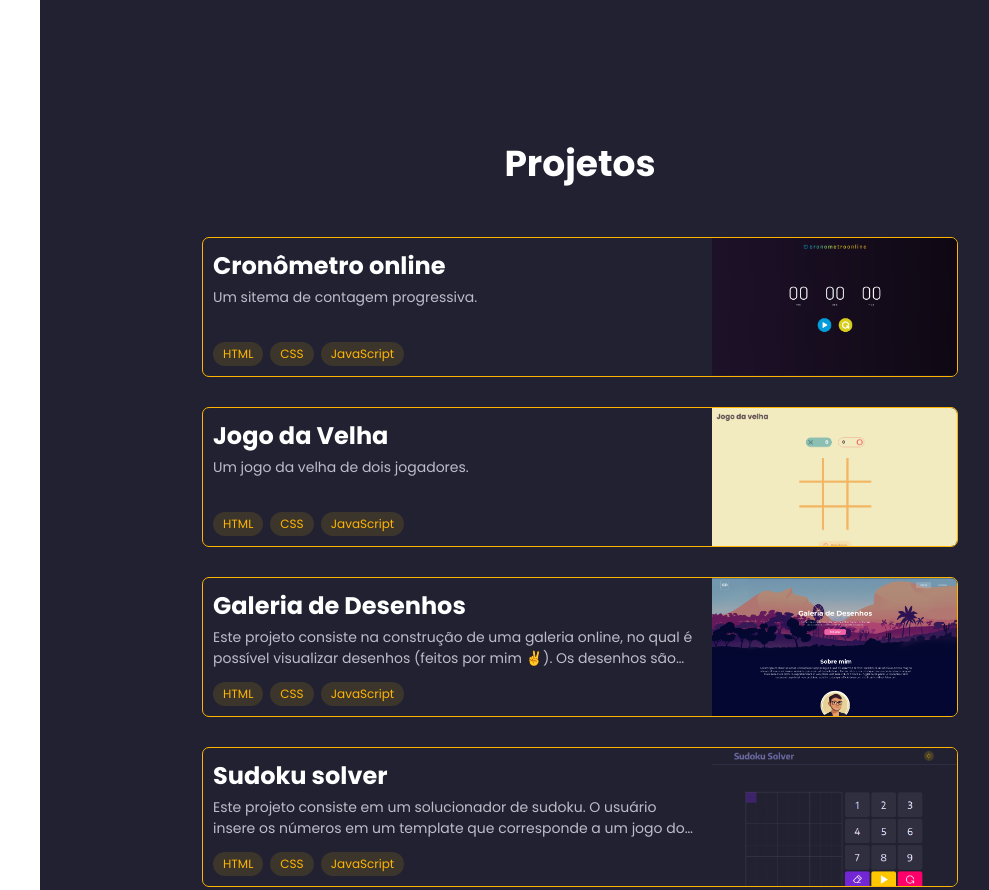
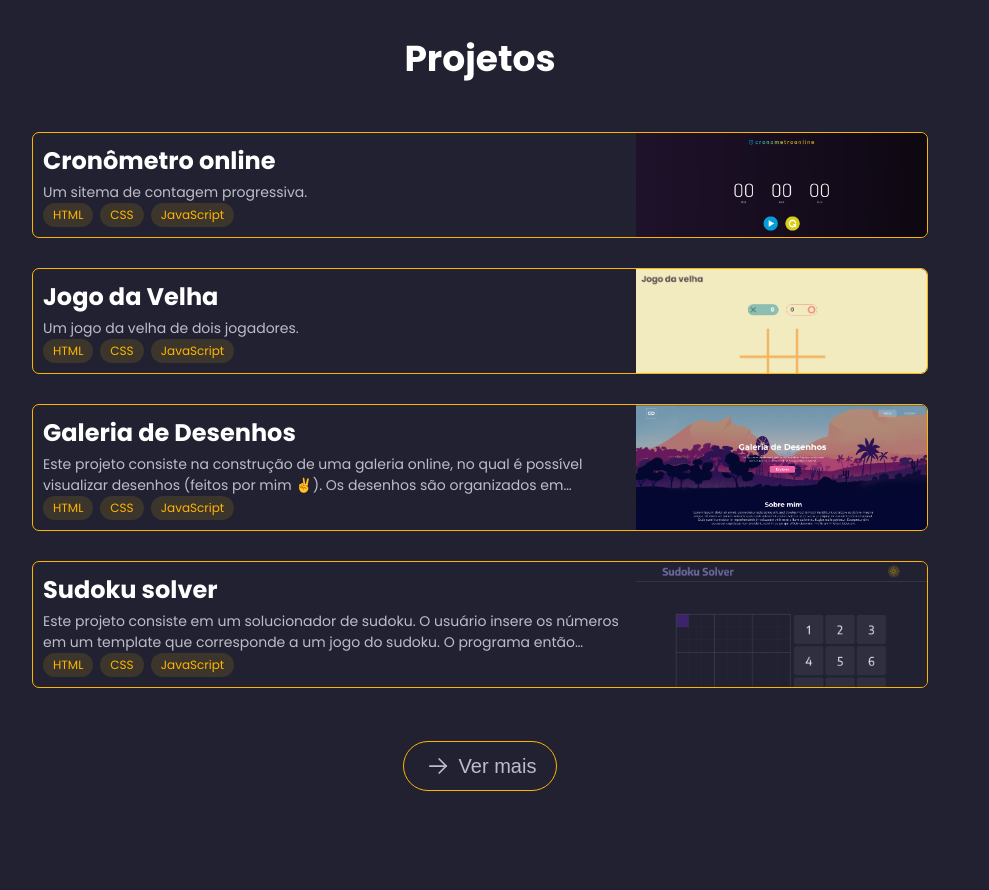
Before and after one commit to Eric-Eduardo/Portif-lio, a plain HTML site: page index.html in a window 1280 px wide. Shown: the part 1820-2710 px from the top of the page, without its empty margins (160-1149 px from the left). Drawn offline with Linux system fonts and the light colour scheme.

Commit message:
Correção problema dos cards e redimensionamento da página

```diff
--- a/css/style.css
+++ b/css/style.css
@@ -314,7 +314,7 @@ h2.title {
 
 .card {
     display: flex;
-    height: 140px;
+    /* height: 140px; */
     border: 1px solid #ffb500;
     border-radius: 7px;
     overflow: hidden;
@@ -351,6 +351,7 @@ h2.title {
 .technologies {
     display: flex;
     gap: 7px;
+    flex-wrap: wrap;
 }
 
 .technologies li {
@@ -362,7 +363,7 @@ h2.title {
 }
 
 .card-img {
-    height: auto;
+    /* height: auto; */
     flex: 1;
     overflow: hidden;
 }
--- a/js/main.js
+++ b/js/main.js
@@ -307,7 +307,10 @@ function createDivProject(id, title, technologies, image, about) {
     img.onload = () => {
         const divImage = document.createElement('div');
         divImage.className = 'card-img';
-        divImage.appendChild(img);
+        // divImage.appendChild(img);
+        divImage.style.backgroundImage = `url('${image}')`
+        divImage.style.backgroundSize = 'cover';
+        divImage.style.backgroundPosition = 'top';
         divCard.appendChild(divImage);
     }
 
--- a/js/side-navigation.js
+++ b/js/side-navigation.js
@@ -1,10 +1,8 @@
 const sideNavigation = document.querySelector(".side-navigation");
 const main = document.querySelector('main');
 
-let widthSideNavigation = sideNavigation.clientWidth;
-let comp = 0;
-// if (widthSideNavigation<850) comp =
+window.onresize = changeWidth;
 
-main.style.marginLeft = `${widthSideNavigation}px`;
-
-console.log(widthSideNavigation);
+function changeWidth() {
+    main.style.marginLeft = `${sideNavigation.clientWidth}px`;
+}
```
